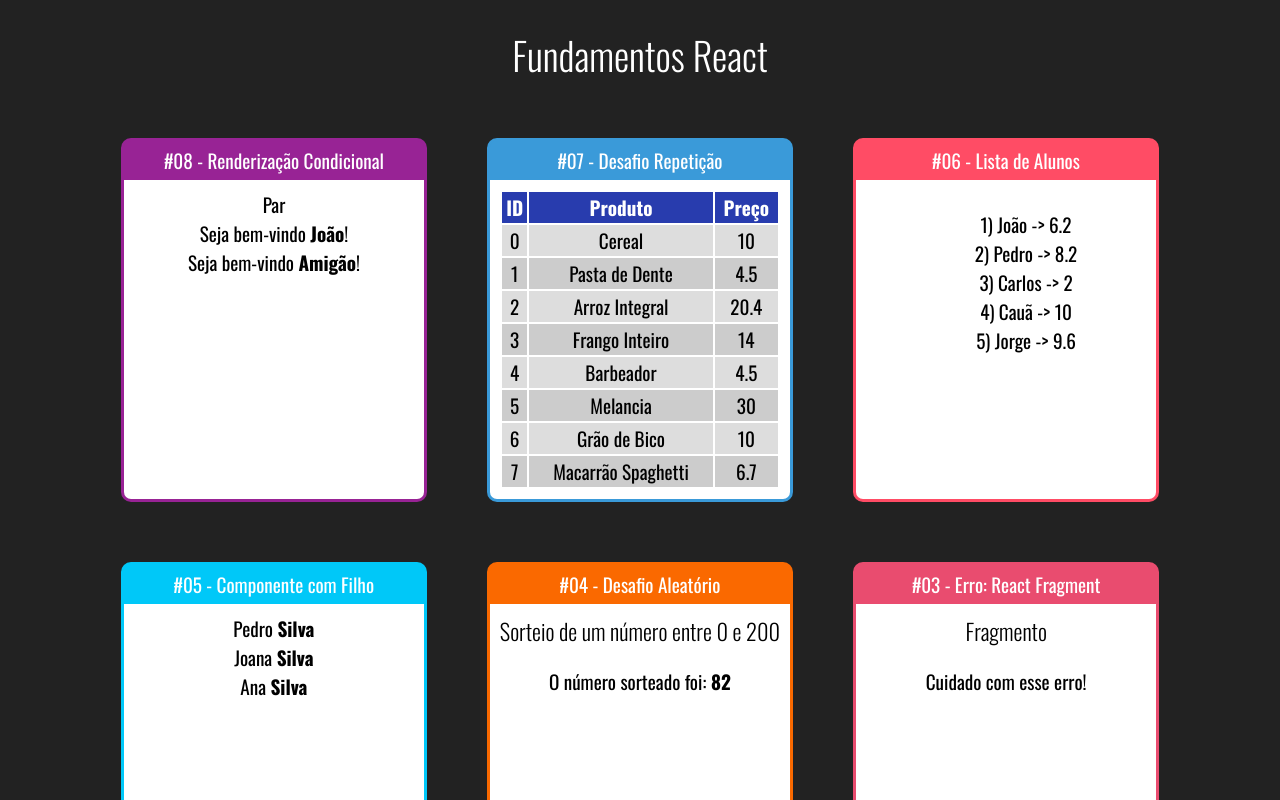
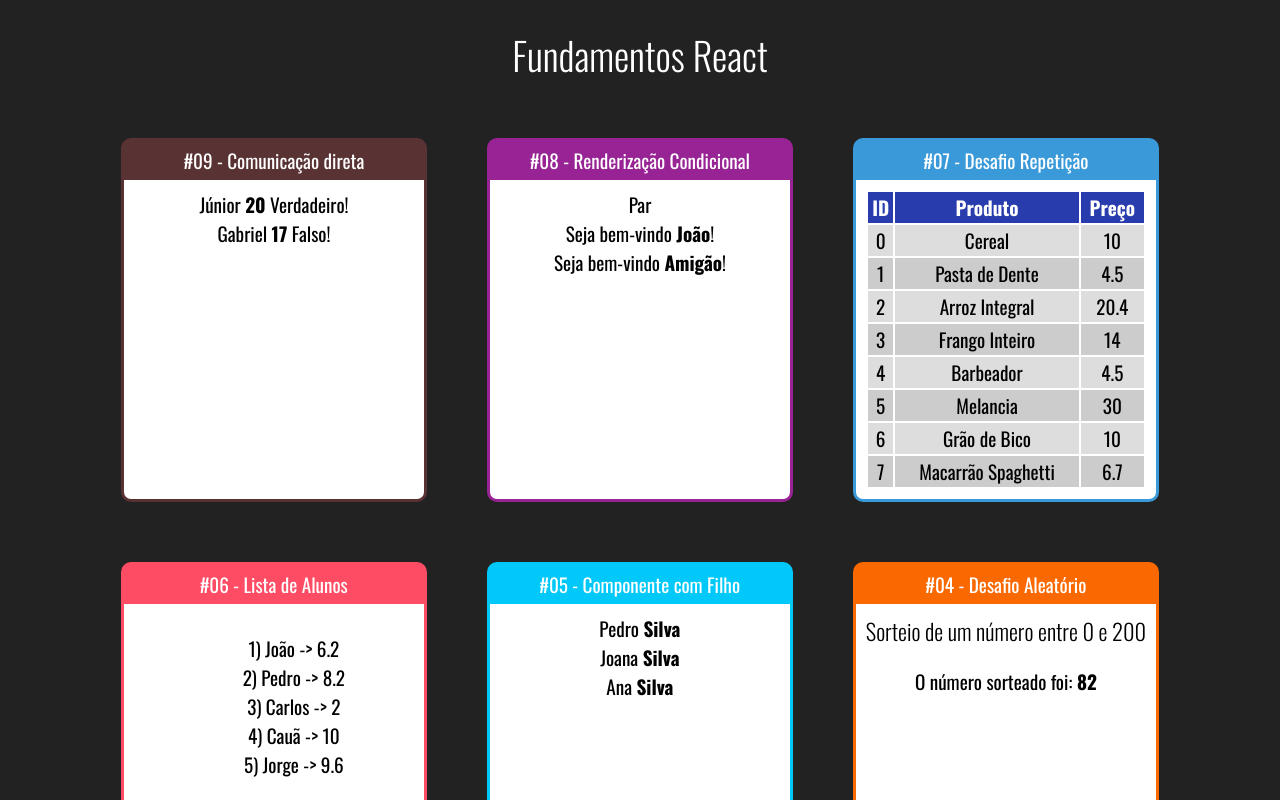
Before and after one commit to estevan324/fundamentos-react, a React (Create React App) app in the folder fundamentos-react/: page / in a window 1280 px wide. Shown: the top 800 px of the page. Built offline with nearby package versions, Linux system fonts and the light colour scheme.

Commit message:
Criação do componente DiretaPai e DiretaFilho utilizando a comunicação direta através de props

```diff
--- a/fundamentos-react/src/App.jsx
+++ b/fundamentos-react/src/App.jsx
@@ -11,16 +11,22 @@
 import ListaProdutos from './components/repeticao/ListaProdutos'
 import ParOuImpar from './components/condicional/ParOuImpar'
 import UsuarioInfo from './components/repeticao/UsuarioInfo'
+import DiretaPai from './components/comunicacao/DiretaPai'
 
 export default () => {
     return (
         <div className='app'>
             <h1>Fundamentos React</h1>
             <div className='cards'>
+
+                <Card titulo='#09 - Comunicação direta' color='#593233'>
+                    <DiretaPai />
+                </Card>
+
                 <Card titulo='#08 - Renderização Condicional' color='#982395'>
                     <ParOuImpar numero={4}></ParOuImpar>
-                    <UsuarioInfo usuario={{ nome: 'João'}}/>
-                    <UsuarioInfo usuario={{ nome: ''}}/>
+                    <UsuarioInfo usuario={{ nome: 'João' }} />
+                    <UsuarioInfo usuario={{ nome: '' }} />
                 </Card>
 
                 <Card titulo='#07 - Desafio Repetição' color='#3A9AD9'>
--- /dev/null
+++ b/fundamentos-react/src/components/comunicacao/DiretaFilho.jsx
@@ -0,0 +1,9 @@
+export default props => {
+    return (
+        <div>
+            <span>{props.nome} </span>
+            <span><strong>{props.idade}</strong> </span>
+            <span>{props.nerd ? 'Verdadeiro' : 'Falso'}! </span>
+        </div>
+    )
+}
--- /dev/null
+++ b/fundamentos-react/src/components/comunicacao/DiretaPai.jsx
@@ -0,0 +1,10 @@
+import DiretaFilho from "./DiretaFilho"
+
+export default props => {
+    return (
+        <div>
+            <DiretaFilho nome='Júnior' idade={20} nerd={true}/>
+            <DiretaFilho nome='Gabriel' idade={17} nerd={false}/>
+        </div>
+    )
+}
```
